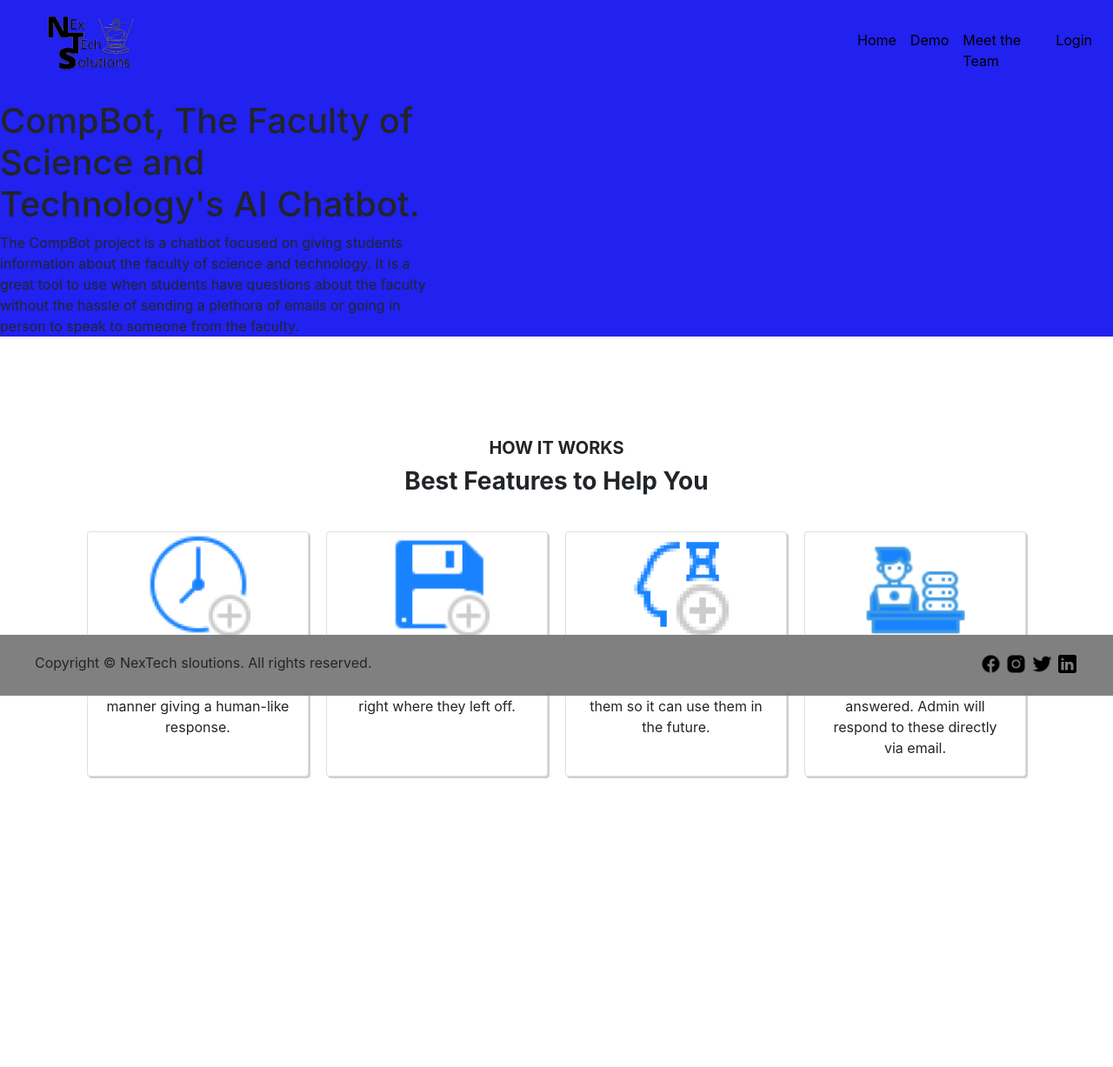
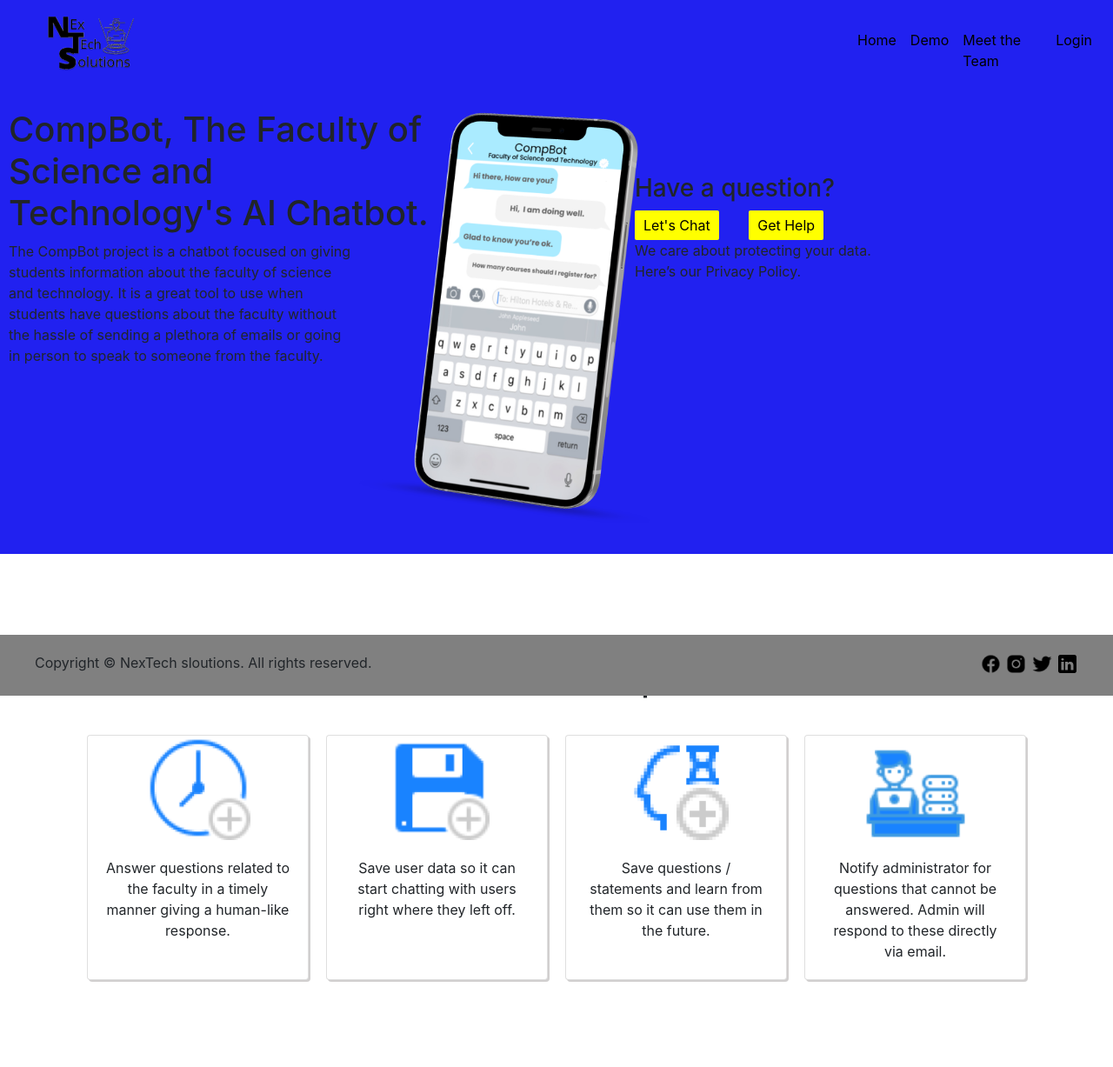
Before and after one commit to Michel0288/CompBot, a Flask app: page / in a window 1280 px wide. Shown: the whole page at 87% size. Before the commit the page ends 895 px from the top, so only its background shows below. Run offline with Flask 2, Linux system fonts and the light colour scheme; some libraries are stand-ins or nearby versions.

Commit message:
Edited Hompage Design

```diff
--- a/app/static/css/app.css
+++ b/app/static/css/app.css
@@ -18,6 +18,7 @@
 
 body{
     overflow: hidden;
+    overflow-y: scroll;
     height: 100%;
 }
 
@@ -26,8 +27,11 @@
     height: fit-content;
 }
 #TopContent{
+    padding-top: 50px;
     background-color: rgb(33, 33, 240);
     /* width: 100%; */
+    padding: 10px;
+    padding-bottom: 200px;
 }
 
 .Left h1{
@@ -36,7 +40,34 @@
 }
 
 .Left p{
-    width: 500px;
+    width: 400px;
+}
+
+.PhoneImage{
+    position:absolute;
+    width: 900px;
+    height: 800px;
+    top: 0px;
+    left: 150px;
+}
+.HomeRight{
+    position: absolute;
+    top: 200px;
+    right: 150px;
+}
+
+.ChatButton{
+    margin-right: 30px;
+}
+
+.HomeRight button{
+    background-color: yellow;
+    color: black;
+    border-radius: 2px;
+    border: none;
+    padding: 5px;
+    padding-left: 10px;
+    padding-right: 10px;
 }
 
 #BottomContent{
--- a/app/templates/home.html
+++ b/app/templates/home.html
@@ -7,6 +7,17 @@
         <div class="Left" id="Left">
             <h1>CompBot, The Faculty of Science and Technology's AI Chatbot.</h1>
             <p>The CompBot project is a chatbot focused on giving  students information about the faculty of science and technology. It is a great tool to use when students have questions about the faculty without the hassle of sending a plethora of emails or going in person to speak to someone from the faculty.</p>
+            <img class="PhoneImage" src="{{url_for('static', filename='images/phone.png')}}" alt="Card image cap">
+            <div class="HomeRight">
+                <h3>Have a question?</h3>
+                <div class="HomeButtons">
+                    <button class="ChatButton">Let's Chat</button>
+                    <button class="HelpButton">Get Help</button>
+                </div>
+                <p>We care about protecting your data. <br> Here’s our Privacy Policy.</p>
+            </div>
+
+
         </div>
         <div class="Middle" id="Middle">
 
```
